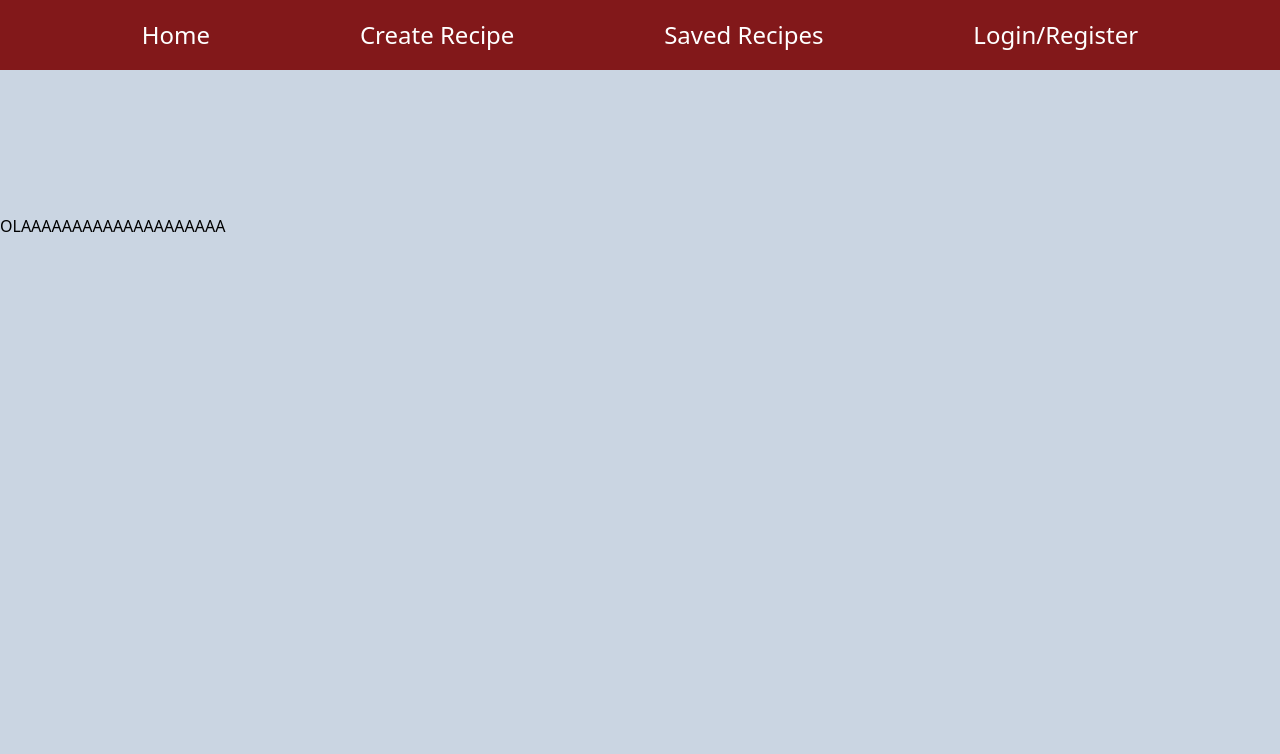
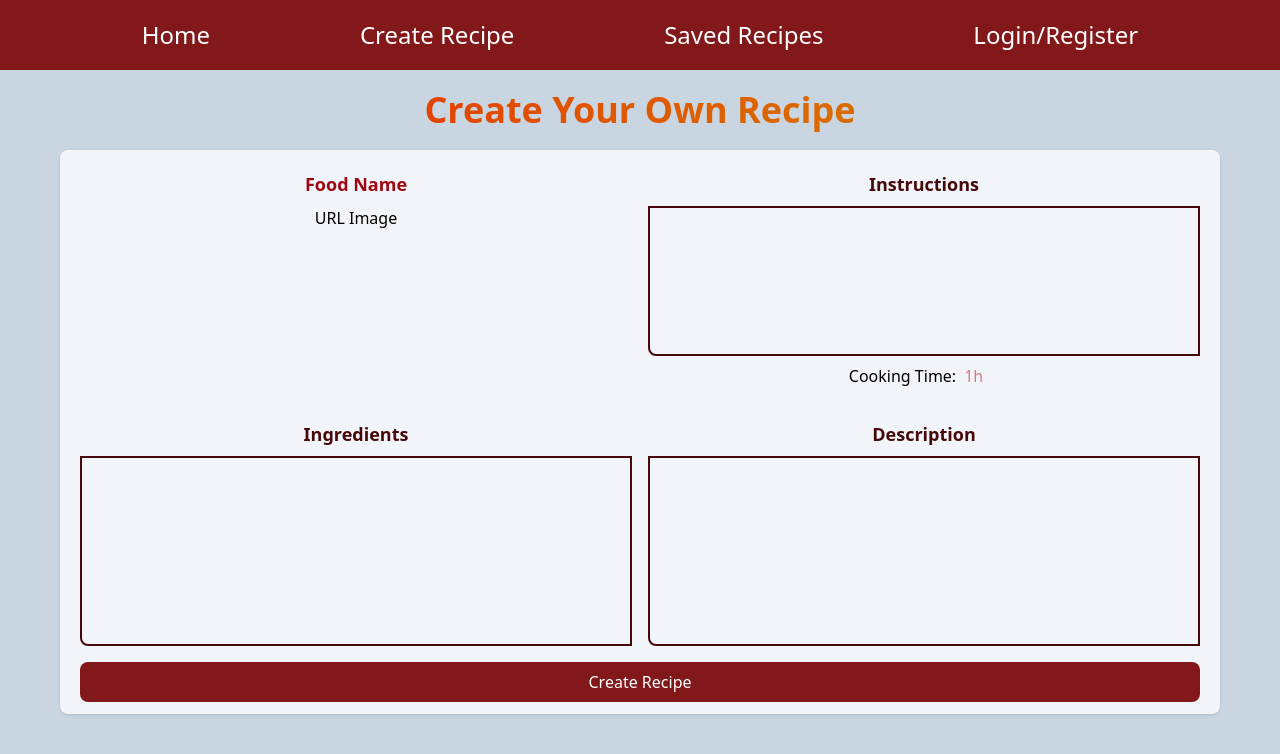
Before and after one commit to 2Rovian/recipes-crud, a React (Vite) app in the folder client-side/: page /create-recipe in a window 1280 px wide. Shown: the top 754 px of the page. Built offline with nearby package versions, Linux system fonts and the light colour scheme.

Commit message:
criando layout da create recipe page

```diff
--- a/client-side/src/pages/CreateRecipe.jsx
+++ b/client-side/src/pages/CreateRecipe.jsx
@@ -1,11 +1,57 @@
 import React from 'react'
 
 function CreateRecipe() {
-  return (
-    <div>
-        <p className='mt-36'>OLAAAAAAAAAAAAAAAAAAAA</p>
-    </div>
-  )
+
+
+    const handleSubmit = (e) => {
+        e.preventDefault();
+    }
+
+    return (
+        <div>
+            <main className='container mx-auto max-w-[1200px]'>
+                <div className='mx-5'>
+                    <h1 className='text-3xl bg-clip-text text-transparent bg-gradient-to-r from-red-600 to-yellow-600 lg:text-4xl py-5 text-center font-bold'>Create Your Own Recipe</h1>
+
+                    <form className='flex flex-col bg-slate-100 rounded-lg px-3 py-1 shadow'
+                        onSubmit={handleSubmit}
+                    >
+                        <div className='grid grid-cols-2 min-h-[250px]'>
+                            <div className='h-full flex flex-col p-2'>
+                                <input className='text-center outline-none py-2 text-red-950 font-semibold text-lg placeholder:text-red-800' placeholder='Food Name' />
+                                <h3 className='text-center grow'>URL Image</h3>
+                            </div>
+
+                            <div className='flex flex-col p-2'>
+                                <h2 className='text-center py-2 text-red-950 font-semibold text-lg'>Instructions</h2>
+                                <textarea className='resize-none outline-none grow p-2 border-red-950 border-2 rounded-b-lg rounded-br-none'></textarea>
+
+                                <div className='flex gap-x-2 justify-center'>
+                                    <label className='text-center py-2 '>Cooking Time:</label>
+                                    <input type="text" className='w-[35px] outline-none overflow-hidden text-red-700' placeholder='1h' />
+                                </div>
+                            </div>
+                        </div>
+
+                        <div className='flex min-h-[250px] '>
+                            <div className='grow flex flex-col p-2'>
+                                <h2 className='text-center py-2 text-red-950 font-semibold text-lg'>Ingredients</h2>
+                                <textarea className='resize-none outline-none grow p-2 border-red-950 border-2 rounded-b-lg rounded-br-none'></textarea>
+                            </div>
+
+                            <div className='grow flex flex-col p-2'>
+                                <h2 className='text-center py-2 text-red-950 font-semibold text-lg'>Description</h2>
+                                <textarea className='resize-none outline-none grow p-2 border-red-950 border-2 rounded-b-lg rounded-br-none'></textarea>
+                            </div>
+                        </div>
+                        <button type='submit' className='py-2 text-white cursor-pointer duration-500 ease-in-out bg-red-900 hover:bg-orange-300 hover:text-red-950 rounded-lg m-2'>Create Recipe</button>
+                    </form>
+
+                </div>
+
+            </main>
+        </div>
+    )
 }
 
 export default CreateRecipe
--- a/client-side/src/pages/Home.jsx
+++ b/client-side/src/pages/Home.jsx
@@ -13,7 +13,7 @@ function Home() {
     <div>
       <main className='container mx-auto max-w-[1200px]'>
         <div className='mx-5'>
-          <p className='text-3xl bg-clip-text text-transparent bg-gradient-to-r from-red-600 to-yellow-600 lg:text-4xl py-7 text-center font-bold'>Welcome to YourRecipes!</p>
+          <h1 className='text-3xl bg-clip-text text-transparent bg-gradient-to-r from-red-600 to-yellow-600 lg:text-4xl py-7 text-center font-bold'>Welcome to YourRecipes!</h1>
 
           <div className='flex flex-col gap-y-4 md:grid grid-cols-2 md:gap-x-3'>
 
```
